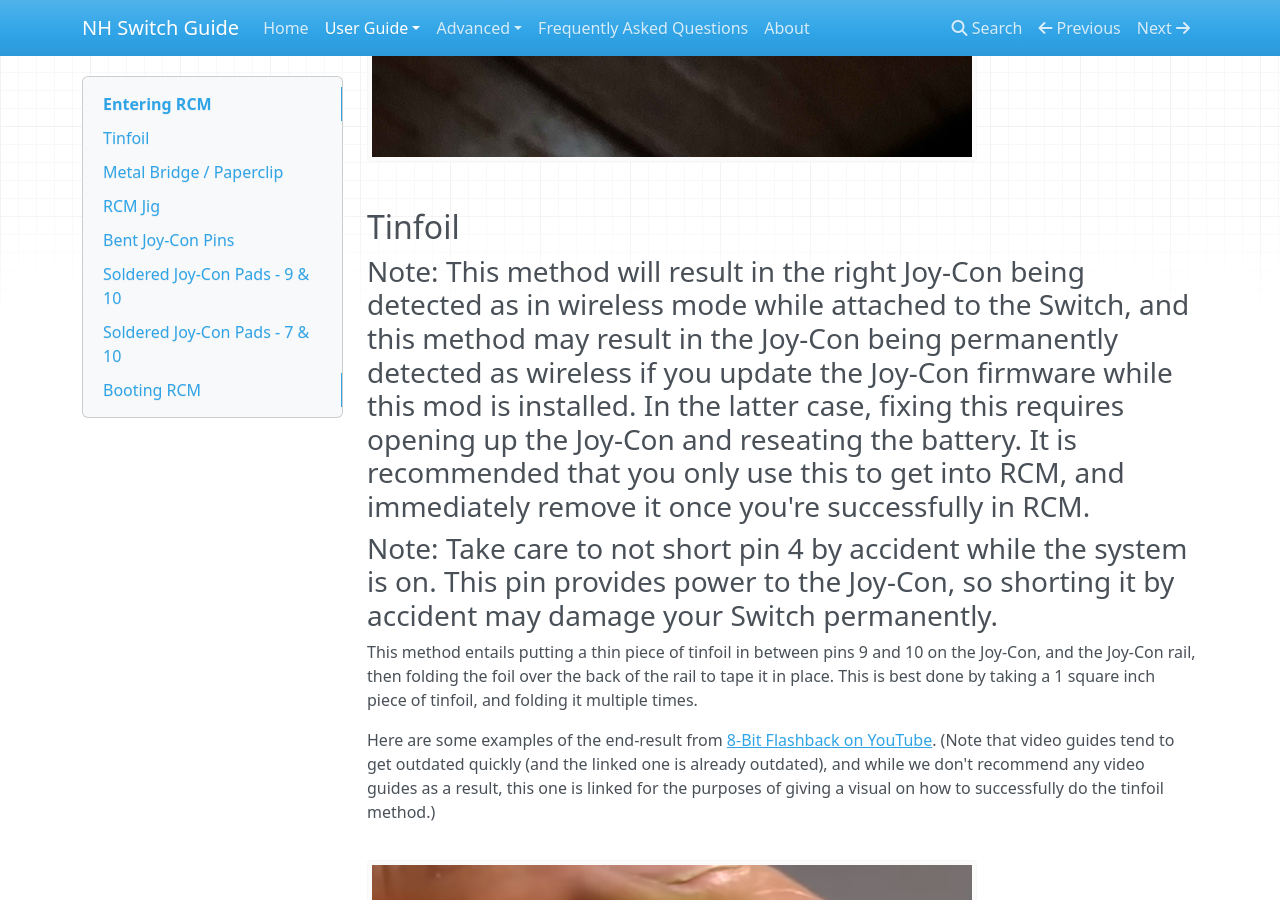
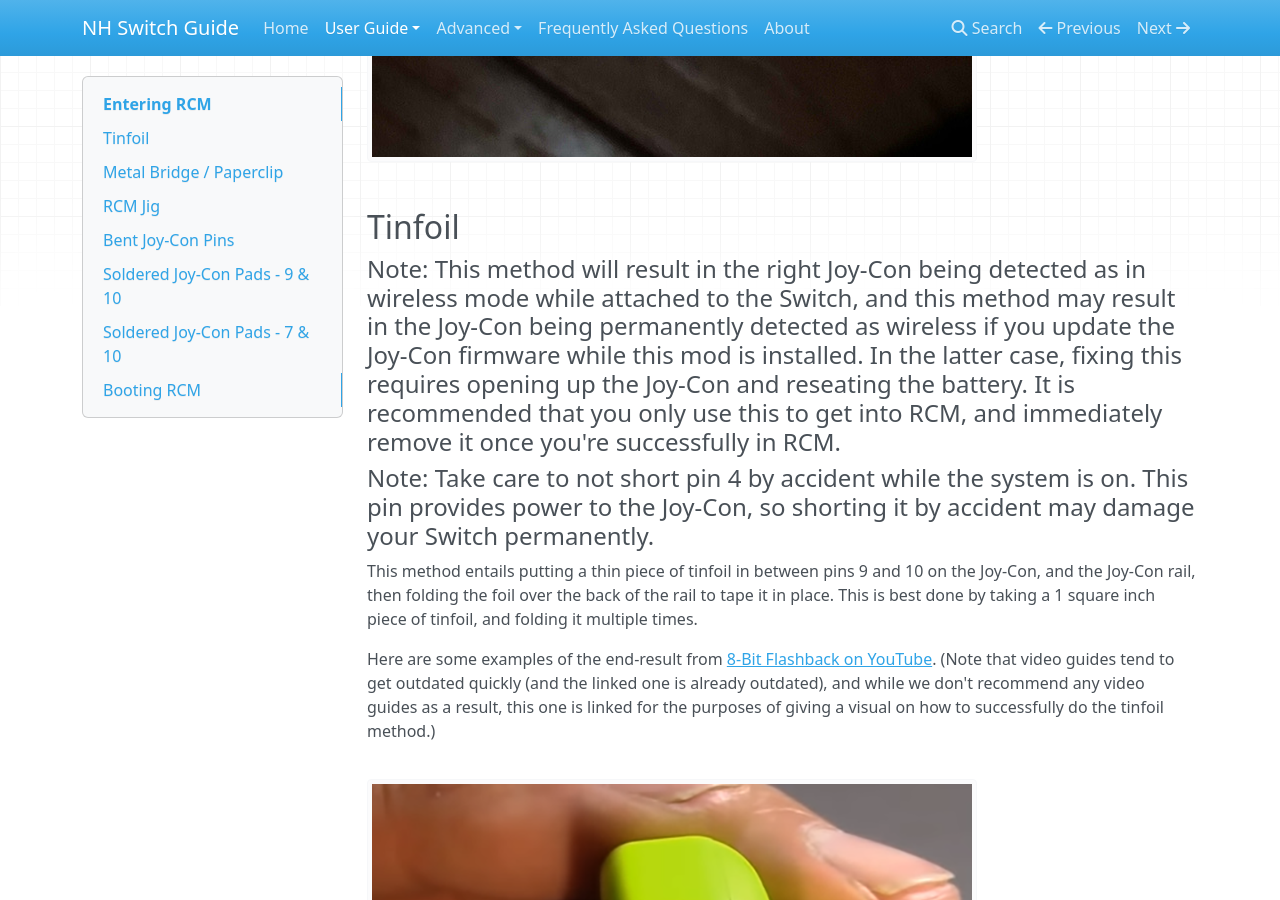
Before and after one commit to nh-server/switch-guide, an MkDocs documentation site: the page built from docs/user_guide/entering_rcm.md, in a window 1280 px wide and 900 px high, scrolled down 2700 px. Built offline with MkDocs 1.6.1, drawn with Linux system fonts in a browser that asks for light colours; nearby versions of some CDN libraries.

Commit message:
Formatting

```diff
--- a/docs/user_guide/entering_rcm.md
+++ b/docs/user_guide/entering_rcm.md
@@ -23,9 +23,9 @@ Here is a visual representation of which pads are which.
 
 ## Tinfoil
 
-### **Note:** This method will result in the right Joy-Con being detected as in wireless mode while attached to the Switch, and this method may result in the Joy-Con being permanently detected as wireless if you update the Joy-Con firmware while this mod is installed. In the latter case, fixing this requires opening up the Joy-Con and reseating the battery. It is recommended that you only use this to get into RCM, and immediately remove it once you're successfully in RCM.
+#### **Note:** This method will result in the right Joy-Con being detected as in wireless mode while attached to the Switch, and this method may result in the Joy-Con being permanently detected as wireless if you update the Joy-Con firmware while this mod is installed. In the latter case, fixing this requires opening up the Joy-Con and reseating the battery. It is recommended that you only use this to get into RCM, and immediately remove it once you're successfully in RCM.
 
-### **Note:** Take care to not short pin 4 by accident while the system is on. This pin provides power to the Joy-Con, so shorting it by accident may damage your Switch permanently.
+#### **Note:** Take care to not short pin 4 by accident while the system is on. This pin provides power to the Joy-Con, so shorting it by accident may damage your Switch permanently.
 
 This method entails putting a thin piece of tinfoil in between pins 9 and 10 on the Joy-Con, and the Joy-Con rail, then folding the foil over the back of the rail to tape it in place. This is best done by taking a 1 square inch piece of tinfoil, and folding it multiple times.
 
@@ -37,9 +37,9 @@ Here are some examples of the end-result from [8-Bit Flashback on YouTube](https
 
 ## Metal Bridge / Paperclip
 
-### **Note:** This method is not recommended due to having a serious risk of permanently damaging your Switch's right Joy-Con rail. It is listed here as it is utilizing household items, but it is highly recommended to either do the tinfoil method or to order an RCM jig. This risk is made exponentially higher if a tool such as a screwdriver is used instead of a metal wire or paperclip.
+#### **Note:** This method is not recommended due to having a serious risk of permanently damaging your Switch's right Joy-Con rail. It is listed here as it is utilizing household items, but it is highly recommended to either do the tinfoil method or to order an RCM jig. This risk is made exponentially higher if a tool such as a screwdriver is used instead of a metal wire or paperclip.
 
-### **Note:** Take care to not short pin 4 by accident while the system is on. This pin provides power to the Joy-Con, so shorting it by accident may damage your Switch permanently.
+#### **Note:** Take care to not short pin 4 by accident while the system is on. This pin provides power to the Joy-Con, so shorting it by accident may damage your Switch permanently.
 
 This method entails taking a piece of metal (such as a paperclip or screwdriver) and bending it so that it touches pins 1 and 10, or any other grounded piece of metal and pin 10.
 
@@ -51,7 +51,7 @@ Here are some examples of shorting pins 1 and 10 using a wire from HowDenKing#00
 
 ## RCM Jig
 
-### **Note:** Some jig designs use paperclips, inheriting the same risks as the Metal Bridge / Paperclip method. If you would like a safe jig design, we highly recommend [switchjigs.com](https://switchjigs.com).
+#### **Note:** Some jig designs use paperclips, inheriting the same risks as the Metal Bridge / Paperclip method. If you would like a safe jig design, we highly recommend [switchjigs.com](https://switchjigs.com).
 
 This method is similar to the Metal Bridge / Paperclip method, but is more reliable and safer in many cases. Jigs hold a wire in place so the correct pins are shorted every time.
 
@@ -61,9 +61,9 @@ Jigs range in price, with the ones we recommend being $10. They're more expensiv
 
 ## Bent Joy-Con Pins
 
-### **Note:** This method will result in the right Joy-Con being detected as in wireless mode while attached to the Switch, and this method may result in the Joy-Con being permanently detected as wireless if you update the Joy-Con firmware while this mod is installed. In the latter case, fixing this requires opening up the Joy-Con and reseating the battery.
+#### **Note:** This method will result in the right Joy-Con being detected as in wireless mode while attached to the Switch, and this method may result in the Joy-Con being permanently detected as wireless if you update the Joy-Con firmware while this mod is installed. In the latter case, fixing this requires opening up the Joy-Con and reseating the battery.
 
-### **Note:** This method requires opening your right Joy-Con, voiding its warranty. Not for the faint of heart.
+#### **Note:** This method requires opening your right Joy-Con, voiding its warranty. Not for the faint of heart.
 
 The goal of this method is to open the Joy-Con to the point that you can reach the contact pads easily, and use a thin object such as a knife to gently bend pin 9 onto pin 10, shorting them.
 
@@ -73,9 +73,9 @@ Here is an example from Sonlen#0666 on our Discord server.
 
 ## Soldered Joy-Con Pads - 9 & 10
 
-### **Note:** This method will result in the right Joy-Con being detected as in wireless mode while attached to the Switch, and this method may result in the Joy-Con being permanently detected as wireless if you update the Joy-Con firmware while this mod is installed. In the latter case, fixing this requires opening up the Joy-Con and reseating the battery. It is recommended to solder pads 7 and 10 together with a resistor instead.
+#### **Note:** This method will result in the right Joy-Con being detected as in wireless mode while attached to the Switch, and this method may result in the Joy-Con being permanently detected as wireless if you update the Joy-Con firmware while this mod is installed. In the latter case, fixing this requires opening up the Joy-Con and reseating the battery. It is recommended to solder pads 7 and 10 together with a resistor instead.
 
-### **Note:** This method requires opening your right Joy-Con, voiding its warranty. Not for the faint of heart.
+#### **Note:** This method requires opening your right Joy-Con, voiding its warranty. Not for the faint of heart.
 
 This is similar to the previous method, however the goal is to solder pads 9 and 10 together.
 
@@ -85,7 +85,7 @@ Here is an example from YyAoMmIi#3705 on our Discord server.
 
 ## Soldered Joy-Con Pads - 7 & 10
 
-### **Note:** This method requires opening your right Joy-Con, voiding its warranty. Not for the faint of heart.
+#### **Note:** This method requires opening your right Joy-Con, voiding its warranty. Not for the faint of heart.
 
 This is similar to the previous method, however the goal is to solder pins 7 and 10 together with a surface-mount 0805 10k resistor. Apart from using a reed switch, this is currently considered the safest method that involves soldering to pads.
 
```
